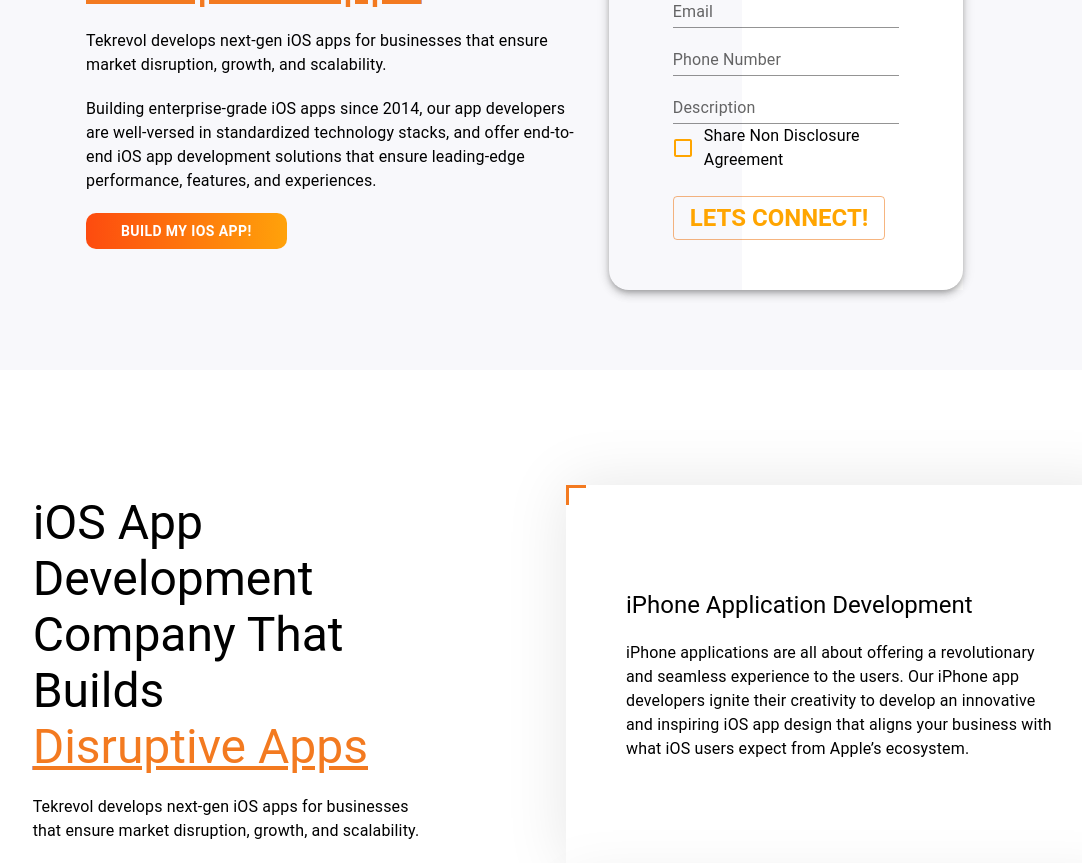
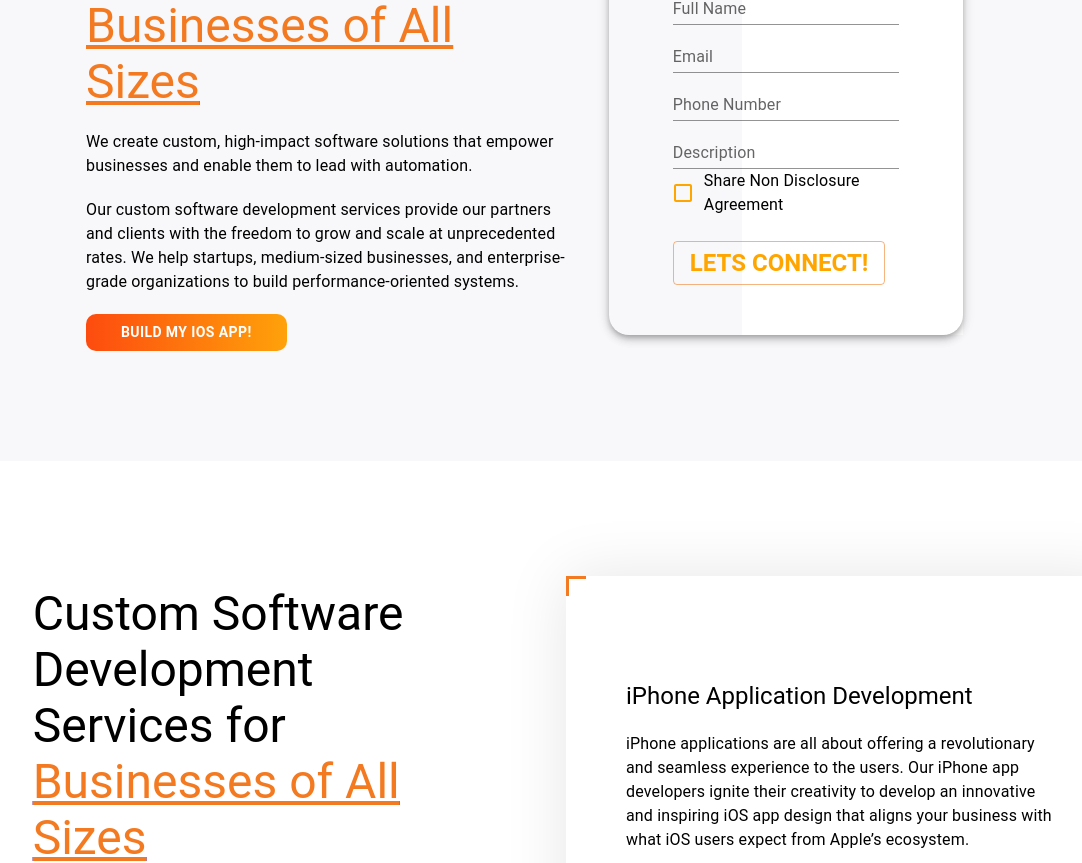
Before and after one commit to Infostacks/nexxt, a React (Create React App) app: page /services in a window 1280 px wide. Shown: the part 300-1163 px from the top of the page, without its empty margins (89-1171 px from the left). Built offline with nearby package versions, Linux system fonts and the light colour scheme.

Commit message:
made components generic

```diff
--- a/src/components/Custom Dev Industries/CustomDevIndustries.tsx
+++ b/src/components/Custom Dev Industries/CustomDevIndustries.tsx
@@ -21,7 +21,8 @@ const CustomDevIndustries = () => {
     >
       <Grid item md={4}>
         <Box style={{ position: "sticky", top: 80 }}>
-          <IntroBanner />
+        <IntroBanner heading1="Custom Software Development Services
+for" heading2="Businesses of All Sizes" subtitle1="We create custom, high-impact software solutions that empower businesses and enable them to lead with automation." subtitle2="Our custom software development services provide our partners and clients with the freedom to grow and scale at unprecedented rates. We help startups, medium-sized businesses, and enterprise-grade organizations to build performance-oriented systems." />
         </Box>
       </Grid>
 
--- a/src/components/Custom Software/CustomSoftware.tsx
+++ b/src/components/Custom Software/CustomSoftware.tsx
@@ -17,13 +17,15 @@ const CustomSoftware = () => {
       }}
     >
       <Grid md={5} pr="15px">
-        <IntroBanner />
+        <IntroBanner heading1="Custom Software Development Services
+for" heading2="Businesses of All Sizes" subtitle1="We create custom, high-impact software solutions that empower businesses and enable them to lead with automation." subtitle2="Our custom software development services provide our partners and clients with the freedom to grow and scale at unprecedented rates. We help startups, medium-sized businesses, and enterprise-grade organizations to build performance-oriented systems." />
       </Grid>
       <Grid md={4}>
-          <Box mx="67.5px" sx={{borderLeft: {md: "70px solid #f8f8fb"},
-       }}>
-            <ConsultForm />
-          </Box>
+        <Box mx="67.5px" sx={{
+          borderLeft: { md: "70px solid #f8f8fb" },
+        }}>
+          <ConsultForm />
+        </Box>
       </Grid>
     </Grid>
   );
--- a/src/components/Global Components/Business.tsx
+++ b/src/components/Global Components/Business.tsx
@@ -3,23 +3,31 @@ import { Box, Typography, Stack } from "@mui/material"
 import BusinessCustomCard from './BusinessCustomCard'
 import CustomButton from './CustomButton'
 import BuildAndVisualize from './BuildAndVisualize'
-import EmergingTechnologies from './EmergingTechnologies'
-const Business = () => {
+import EmergingTechnologies from './EmergingTechnologies';
+interface businessProps {
+    heading1: string, heading2: string, heading3: string, subtitle1: string, subtitle2: string, subtitle3: string
+}
+const Business = ({ heading1, heading2, heading3, subtitle1, subtitle2, subtitle3 }: businessProps) => {
     return (
         <Box sx={{ height: "auto", backgroundColor: "#F8F8FB", paddingY: 10, paddingX: 12, }}>
             <Box>
-                <Typography variant='h4' sx={{ color: "#B2B2B2" }}>Industry-Leading Custom Software Development Solutions</Typography>
-                <Typography variant='h6' sx={{ fontWeight: "bold", fontSize: "50px" }}>Enabling Businesses to Set Up & Expand Their <Typography variant='h6' sx={{ color: "#F57328", fontWeight: "bold", fontSize: "50px" }}>Digital Footprint</Typography> </Typography>
+                <Typography variant='h4' sx={{ color: "#B2B2B2" }}>
+                    {heading1}
+                </Typography>
+                <Typography variant='h6' sx={{ fontWeight: "bold", fontSize: "50px" }}>  {heading2}<Typography variant='h6' sx={{ color: "#F57328", fontWeight: "bold", fontSize: "50px" }}>{heading3}</Typography> </Typography>
             </Box>
             <Stack spacing={2} sx={{}}>
                 <Typography variant="subtitle1" sx={{}}>
-                    Our dedicated team of iPhone app developers taps into the innovative world of iPhone mobile applications with the right development tools and technologies to enable you to thrive in the competitive iOS mega-market.
+
+                    {subtitle1}
                 </Typography>
                 <Typography variant="subtitle1" sx={{}}>
-                    At TekRevol, our custom software solutions are focused on providing modern businesses to set up their digital footprint and help established businesses and organizations expand their reach around the globe.
+
+                    {subtitle1}
                 </Typography>
                 <Typography variant="subtitle1" sx={{}}>
-                    Our experience with all these industries has made us understand the ever-changing demands in the private and public sectors. Our solutions have passed the test of time. We build software programs that ensure your success.
+
+                    {subtitle1}
                 </Typography>
             </Stack>
 
--- a/src/components/iphone-app-development/IntroBanner.tsx
+++ b/src/components/iphone-app-development/IntroBanner.tsx
@@ -6,32 +6,42 @@ import {
 } from "@mui/material";
 import CustomButton from "../CustomButton";
 
+interface IntroProps {
+  heading1: string;
+  heading2: string;
+  subtitle1: string;
+  subtitle2: string
+}
 
-const IntroBanner = () => {
+const IntroBanner = ({ heading1, heading2, subtitle1, subtitle2 }: IntroProps) => {
   return (
     <>
-      <Box my="30px" px="15px" height="auto" width="auto" sx={{px: {sm: "15px", mx: {sm: "0px", md: "30px"}}}}>
+      <Box my="30px" px="15px" height="auto" width="auto" sx={{ px: { sm: "15px", mx: { sm: "0px", md: "30px" } } }}>
         <Typography mb="20px" variant="h3">
-          iOS App Development Company That Builds
+          {/* iOS App Development Company That Builds */}
+          {heading1}
           <Link to="#">
             <Typography
               variant="h3"
               sx={{ color: "#f37a20", textDecoration: "underline" }}
             >
-              Disruptive Apps
+              {/* Disruptive Apps */}
+              {heading2}
             </Typography>
           </Link>
         </Typography>
 
         <Typography mb="20px">
-          Tekrevol develops next-gen iOS apps for businesses that ensure market
-          disruption, growth, and scalability.
+          {/* Tekrevol develops next-gen iOS apps for businesses that ensure market
+          disruption, growth, and scalability. */}
+          {subtitle1}
         </Typography>
         <Typography mb="20px">
-          Building enterprise-grade iOS apps since 2014, our app developers are
+          {/* Building enterprise-grade iOS apps since 2014, our app developers are
           well-versed in standardized technology stacks, and offer end-to-end
           iOS app development solutions that ensure leading-edge performance,
-          features, and experiences.
+          features, and experiences. */}
+          {subtitle2}
         </Typography>
 
         <CustomButton
--- a/src/components/iphone-app-development/IphoneAppDevelopment.tsx
+++ b/src/components/iphone-app-development/IphoneAppDevelopment.tsx
@@ -28,7 +28,7 @@ const IphoneAppDevelopment = () => {
     <>
       <CustomSoftware />
       <CustomDevIndustries/>
-      <Business/>
+      <Business heading1="Industry-Leading Custom Software Development Solutions" heading2="Enabling Businesses to Set Up & Expand Their" heading3="Digital Footprint" subtitle1="Our dedicated team of iPhone app developers taps into the innovative world of iPhone mobile applications with the right development tools and technologies to enable you to thrive in the competitive iOS mega-market." subtitle2="At TekRevol, our custom software solutions are focused on providing modern businesses to set up their digital footprint and help established businesses and organizations expand their reach around the globe." subtitle3="Our experience with all these industries has made us understand the ever-changing demands in the private and public sectors. Our solutions have passed the test of time. We build software programs that ensure your success."/>
       <BusinessCustomCard />
       <WhyUsSection></WhyUsSection>
       <BuildAndVisualize />
--- a/src/pages/Home/Home.tsx
+++ b/src/pages/Home/Home.tsx
@@ -11,7 +11,6 @@ const Home = () => {
           "linear-gradient(to right top, #08080c, #2c2432, #593a52, #8e5068, #c46972, #d76e6d, #e87565, #f67e5b, #ef694c, #e8533f, #e13833, #d90429)",
       }}
     >
-      {/* <Header /> */}
       <Main />
     </div>
   );
--- a/src/pages/Services/Services.tsx
+++ b/src/pages/Services/Services.tsx
@@ -1,10 +1,12 @@
 import React from 'react'
+import CustomSoftware from '../../components/Custom Software/CustomSoftware'
 import IphoneAppDevelopment from '../../components/iphone-app-development/IphoneAppDevelopment'
 
 const Services = () => {
     return (
         <>
             <IphoneAppDevelopment></IphoneAppDevelopment>
+            {/* <CustomSoftware /> */}
         </>
     )
 }
```
